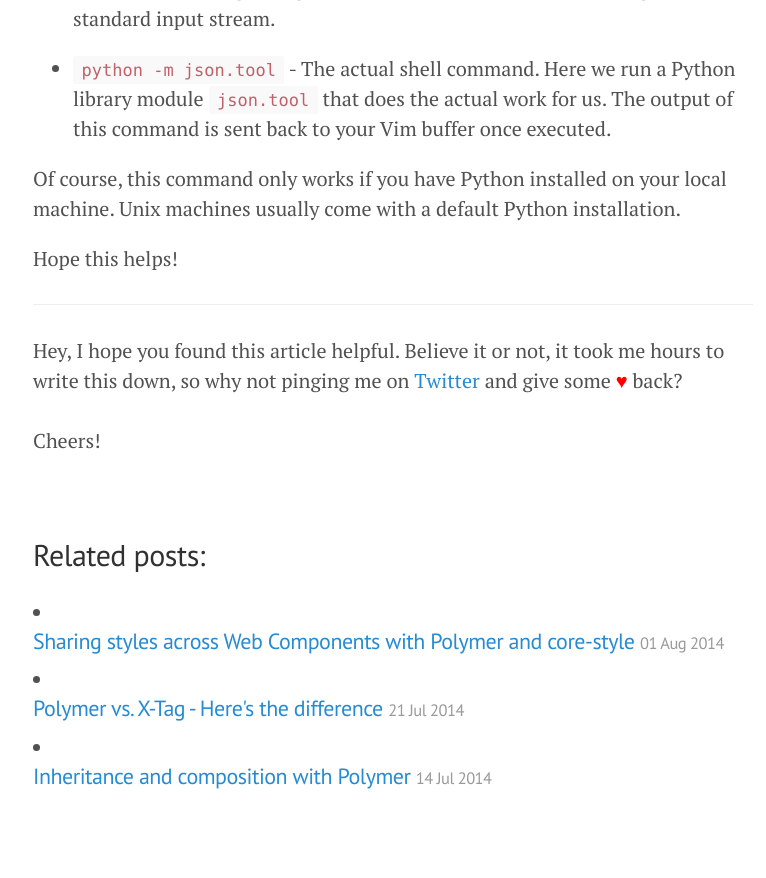
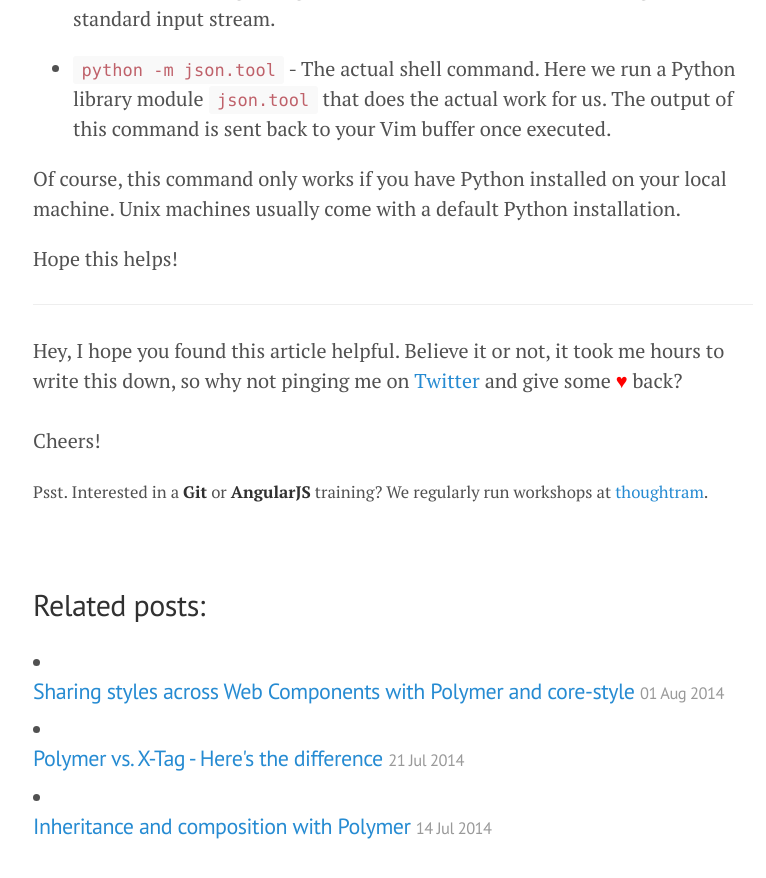
Before and after one commit to 0x-r4bbit/pascalprecht.github.io, a Jekyll site: the page built from _posts/2014-07-10-pretty-print-json-in-vim.md, in a window 1280 px wide and 900 px high, scrolled down 1083 px. Shown: the top 878 px of the window, without its empty margins (247-1013 px from the left). Built offline with Jekyll 4.4.1, drawn with Linux system fonts in a browser that asks for light colours; Markdown is read by kramdown in place of the engine named in the settings; before the commit the page ends 1933 px from its top, so only the background shows below that.

Commit message:
adds footer

```diff
--- a/_layouts/post.html
+++ b/_layouts/post.html
@@ -10,6 +10,7 @@ layout: default
 <hr>
 <p>Hey, I hope you found this article helpful. Believe it or not, it took me hours to write this down, so why not pinging me on <a href="http://twitter.com/PascalPrecht">Twitter</a> and give some <span style="color: red;">&hearts;</span> back?<br><br>Cheers!</p>
 
+<p><small>Psst. Interested in a <strong>Git</strong> or <strong>AngularJS</strong> training? We regularly run workshops at <a href="http://thoughtram.io" title="thoughtram">thoughtram</a>.</small></p>
 <div class="related">
   <h2>Related posts:</h2>
   <ul class="related-posts">
```
